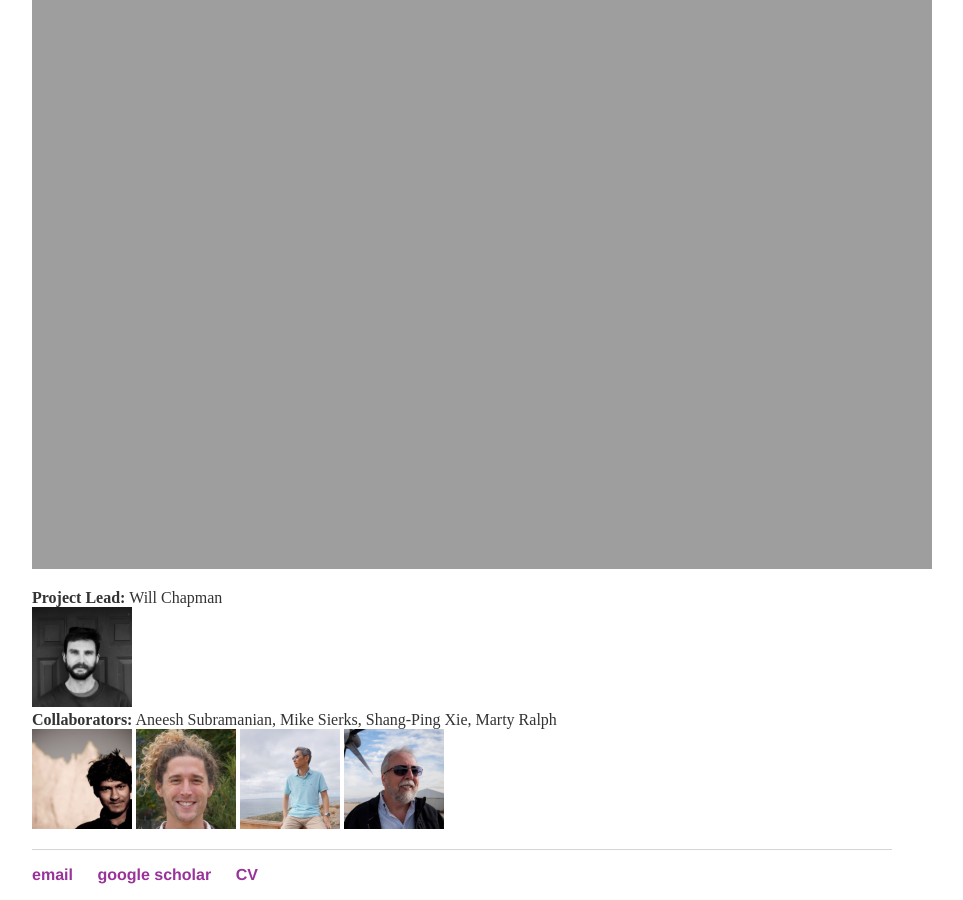
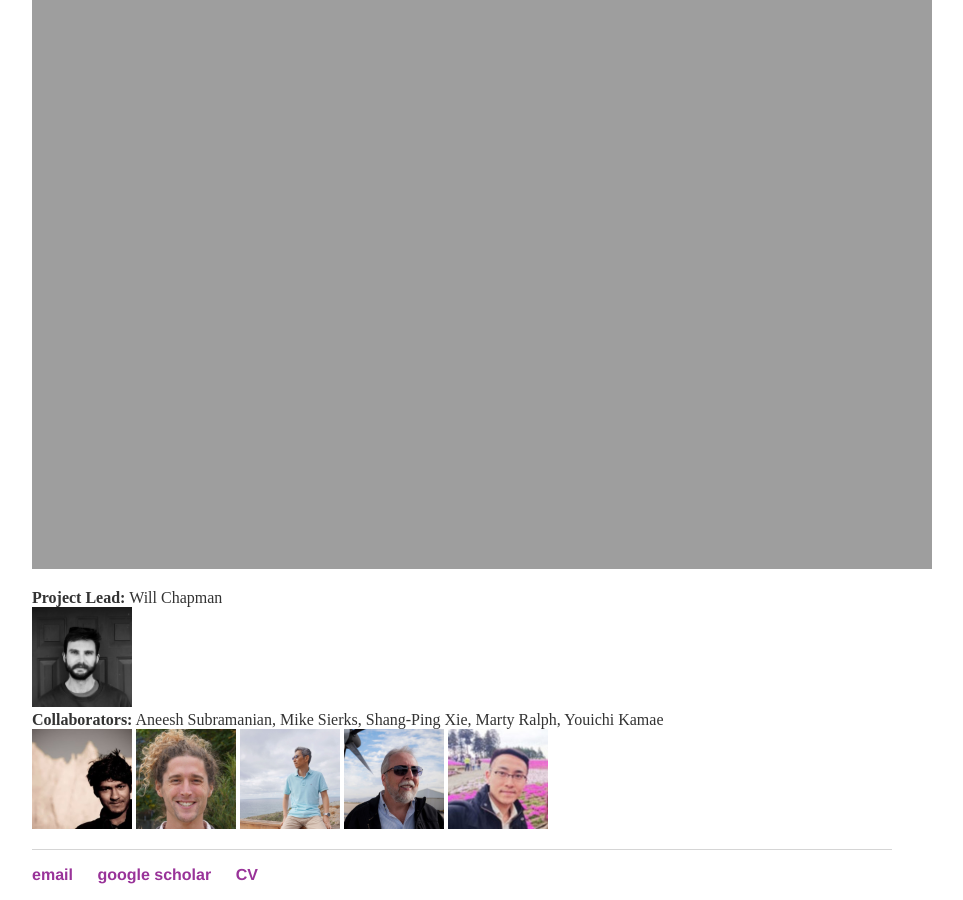
Before and after one commit to WillyChap/willychap_beta.github.io, a Jekyll site: the page built from research/projects.md, in a window 1280 px wide and 900 px high, scrolled down 1118 px. Shown: the whole window, without its empty margins (276-1239 px from the left). Built offline with Jekyll 4.4.1, drawn with Linux system fonts in a browser that asks for light colours; our own code applies the rules of GitHub Pages for plain Markdown files.

Commit message:
Update projects.md

```diff
--- a/research/projects.md
+++ b/research/projects.md
@@ -21,4 +21,4 @@
 
 **Project Lead:** Will Chapman<br/>
 <img src="http://willychap.github.io/images/william_chapman_square.jpg" alt="Me" width="100"/><br/>
-**Collaborators:** Aneesh Subramanian, Mike Sierks, Shang-Ping Xie, Marty Ralph<br/> <img src="http://willychap.github.io/images/ACS.jpg" alt="ACS" width="100"/> <img src="http://willychap.github.io/images/MDS.jpg" alt="MDS" width="100"/> <img src="http://willychap.github.io/images/SPX.jpg" alt="SPX" width="100"/> <img src="http://willychap.github.io/images/FMR.jpg" alt="FMR" width="100"/>
+**Collaborators:** Aneesh Subramanian, Mike Sierks, Shang-Ping Xie, Marty Ralph, Youichi Kamae <br/> <img src="http://willychap.github.io/images/ACS.jpg" alt="ACS" width="100"/> <img src="http://willychap.github.io/images/MDS.jpg" alt="MDS" width="100"/> <img src="http://willychap.github.io/images/SPX.jpg" alt="SPX" width="100"/> <img src="http://willychap.github.io/images/FMR.jpg" alt="FMR" width="100"/> <img src="http://willychap.github.io/images/YK.jpg" alt="FMR" width="100"/>
```
